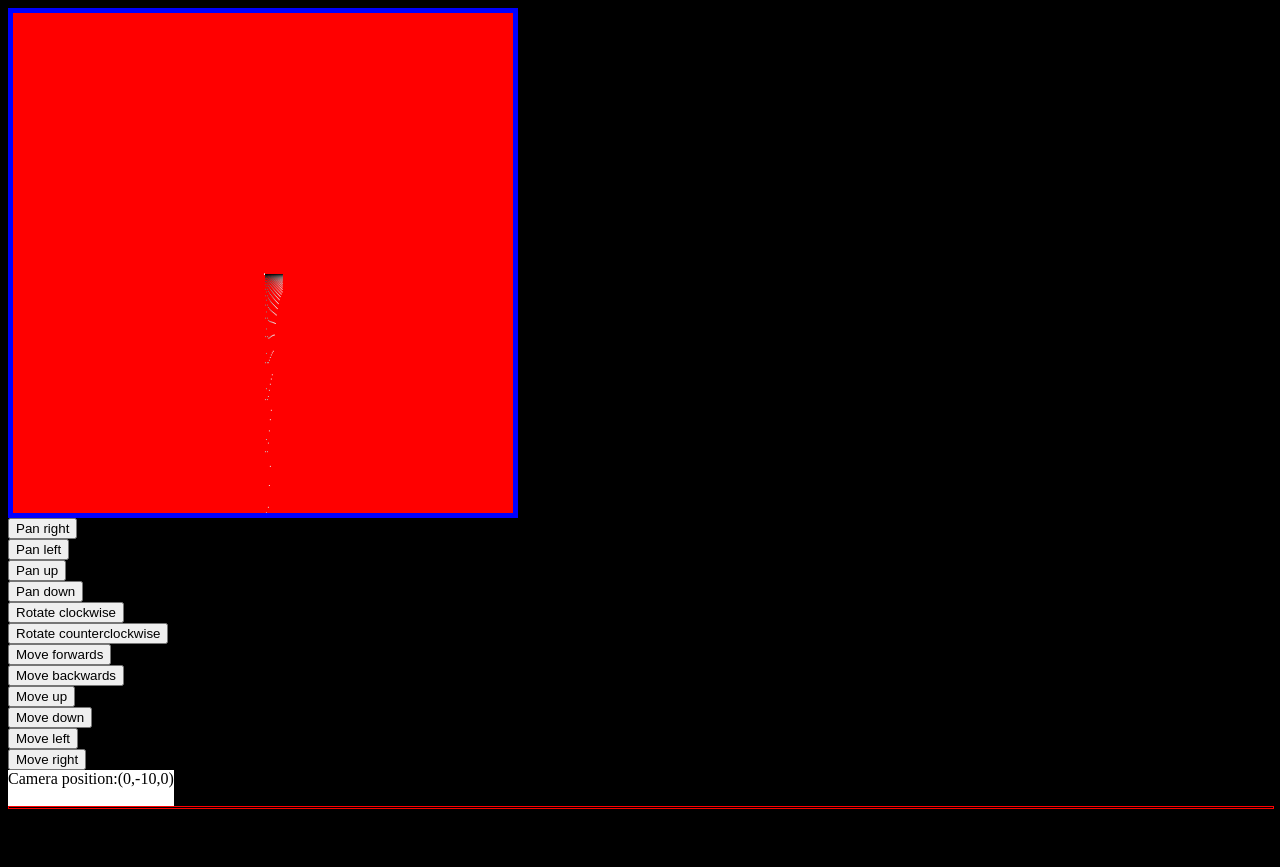
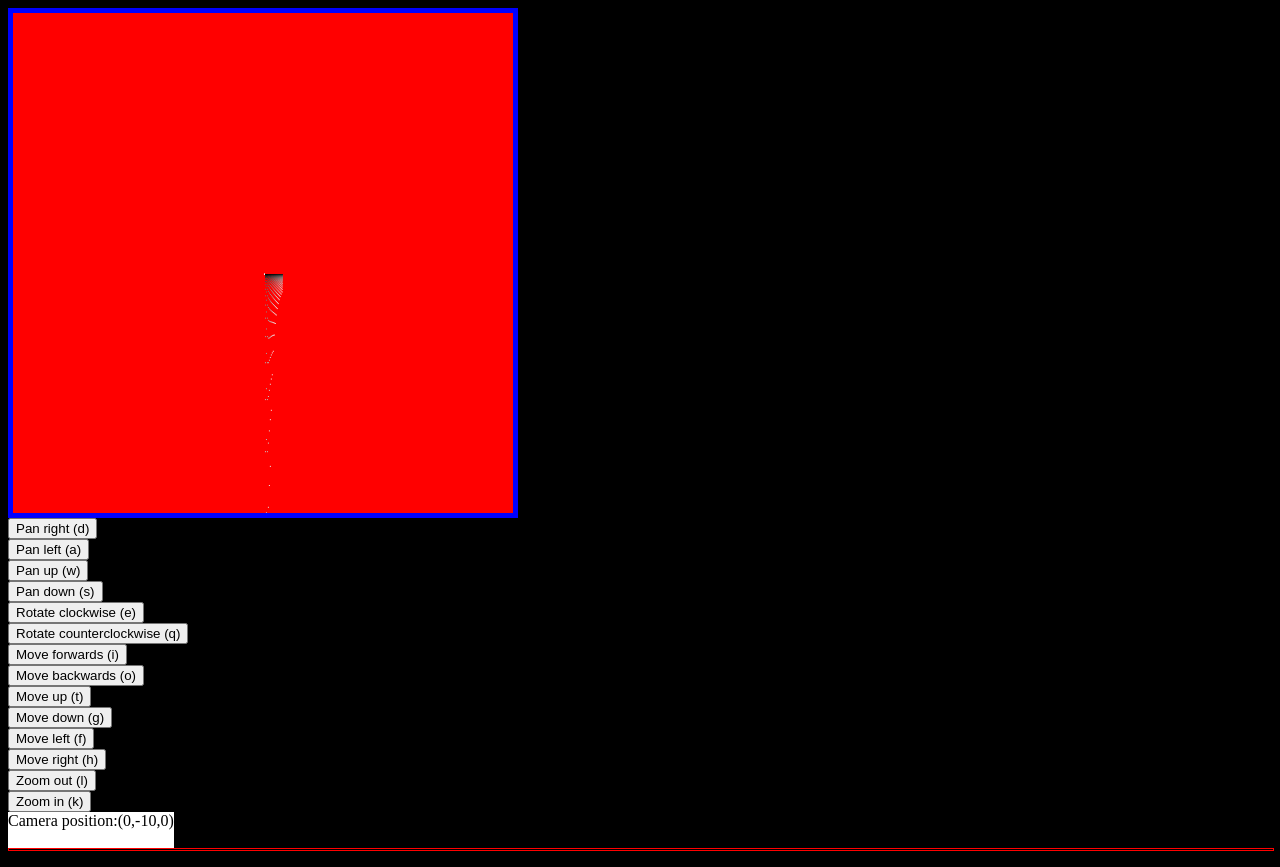
Before and after one commit to raymond1/graph, a plain HTML site: page index.html in a window 1280 px wide. Before the commit the page ends 825 px from the top, so only its background shows below. Drawn offline with Linux system fonts and the light colour scheme.

Commit message:
adds in basic hotkey generation

```diff
--- a/graphs.js
+++ b/graphs.js
@@ -31,22 +31,29 @@ orientation.push(new Vector(1,0,0));
 orientation.push(new Vector(0,0,-1));
 //option angleStep
 var angleStep = 10;
+
+window.graph = new Object;
+window.graph.hotkeyFunctionMap = new Object;
+
+
 function start(){
   var initializationObject =
   [
-    ["panRight", panRight, "Pan right"],
-    ["panLeft", panLeft, "Pan left"],
-    ["panUp", panUp, "Pan up"],
-    ["panSown", panDown, "Pan down"],
-    ["rotateClockwise", rotateClockwise, "Rotate clockwise"],
-    ["rotateCounterclockwise", rotateCounterclockwise, "Rotate counterclockwise"],
-    ["moveForward", moveForward, "Move forwards"],
-    ["moveBackward", moveBackward, "Move backwards"],
-    ["moveUp", moveUp, "Move up"],
-    ["moveDown", moveDown, "Move down"],
-    ["moveLeft", moveLeft, "Move left"],
-    ["moveRight", moveRight, "Move right"]
+    ["panRight", panRight, "Pan right", "d"],
+    ["panLeft", panLeft, "Pan left", "a"],
+    ["panUp", panUp, "Pan up", "w"],
+    ["panDown", panDown, "Pan down", "s"],
+    ["rotateClockwise", rotateClockwise, "Rotate clockwise", "e"],
+    ["rotateCounterclockwise", rotateCounterclockwise, "Rotate counterclockwise", "q"],
+    ["moveForward", moveForward, "Move forwards", "i"],
+    ["moveBackward", moveBackward, "Move backwards", "o"],
 
+    ["moveUp", moveUp, "Move up", "t"],
+    ["moveDown", moveDown, "Move down", "g"],
+    ["moveLeft", moveLeft, "Move left", "f"],
+    ["moveRight", moveRight, "Move right", "h"],
+    ["increaseFocalLength", increaseFocalLength, "Zoom out", "l"],
+    ["decreaseFocalLength", decreaseFocalLength, "Zoom in", "k"]
   ];
 
   function insertAfter(elementToInsert, targetLocation){
@@ -57,12 +64,24 @@ function start(){
   function generateButtons(_initializationObject){
     var canvasParent = canvas.parentNode;
     var previouslyInsertedElement = null;
-    for (var i in _initializationObject){
+    for (var i = 0; i < _initializationObject.length; i++){
       var newButton = document.createElement("button");
-      newButton.setAttribute("id", _initializationObject[i][0]);
-      newButton.addEventListener("click", _initializationObject[i][1]);
-      newButton.appendChild(document.createTextNode(_initializationObject[i][2]));
+      var _buttonID = _initializationObject[i][0];
+      var _function = _initializationObject[i][1];
+      var _label = _initializationObject[i][2];
+      var _hotkey = _initializationObject[i][3];
+
+      newButton.setAttribute("id", _buttonID);
+      newButton.addEventListener("click", _function);
+      var labelText = document.createTextNode(_label);
+      newButton.appendChild(labelText);
       newButton.setAttribute("style", "float: left; clear: both;");
+
+      //add a hotkey if it is available
+      if (_initializationObject[i][3] != null){
+        window.graph.hotkeyFunctionMap[_hotkey] = _function;
+        labelText.nodeValue += " (" + _hotkey +")";
+      }
 
       if (previouslyInsertedElement == null){
         insertAfter(newButton, canvas);
@@ -70,6 +89,8 @@ function start(){
       else{
         insertAfter(newButton, previouslyInsertedElement);
       }
+
+
       previouslyInsertedElement = newButton;
     }
   }
@@ -225,6 +246,16 @@ function start(){
     window.renderer.renderScene();
   }
 
+  function increaseFocalLength(){
+    camera.focalLength = camera.focalLength * 2;
+    window.renderer.renderScene();
+  }
+
+  function decreaseFocalLength(){
+    camera.focalLength = camera.focalLength / 2;
+    window.renderer.renderScene();
+  }
+
   function generateExponentialPoints(){
     var datapoints = [];
     //x axis is the sum of factors
@@ -260,20 +291,18 @@ function start(){
     return minDatapoint;
   }
 
+
+
   function getKeyPress(e){
     var evtobj=window.event? event : e;
     var unicode=evtobj.charCode? evtobj.charCode : evtobj.keyCode;
     var key=String.fromCharCode(unicode)
-    if (key=="a")
-        panLeft();
-    if (key=="d")
-        panRight();
-    if (key=="w") panUp();
-    if (key=="s") panDown();
-    if (key=="q") rotateCounterclockwise();
-    if (key=="e") rotateClockwise();
-    if (key=="i") moveForward();
-    if (key=="o") moveBackward();
+
+    if (window.graph.hotkeyFunctionMap[key] != null){
+      window.graph.hotkeyFunctionMap[key]();
+    }
+
+
     if (key=="p") analyzer.disableMessages = !analyzer.disableMessages;
   }
 
--- a/index.html
+++ b/index.html
@@ -1,6 +1,7 @@
 <!DOCTYPE html>
-<html>
+<html lang="en">
 <head>
+<meta charset="utf-8"/>
 <title>aiiieeee.com/experimental/graphs/index.html</title>
 
 </head>
```
